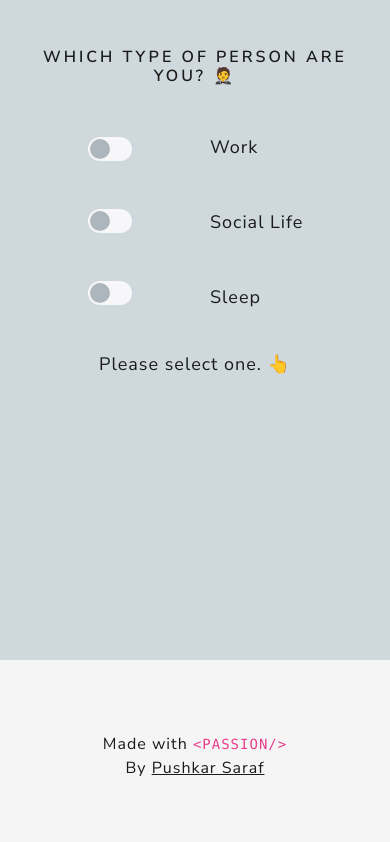
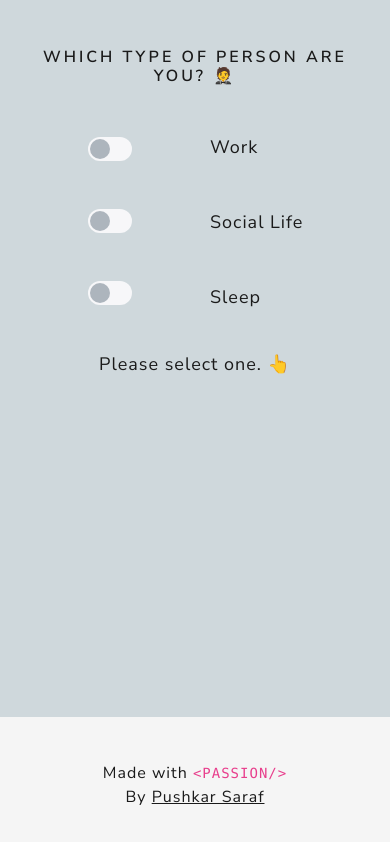
Before and after one commit to SarafPushkar0796/Person-Type, a plain HTML site: page index.html in a window 390 px wide. Drawn offline with nearby package versions, Linux system fonts and the light colour scheme.

Commit message:
Footer update

```diff
--- a/index.html
+++ b/index.html
@@ -34,7 +34,6 @@
         .custom-switch.custom-switch-md .custom-control-input:checked ~ .custom-control-label::after {
             transform: translateX(calc(1.5rem - 0.25rem));
         }
-        footer{width: 100%;position: absolute; bottom: 0;}
         #pushkar{font-size: 16px;}
     }
 </style>
@@ -71,7 +70,7 @@
             </div>
         </div>
     </div>
-    <footer class="py-5" style="padding: 10%;background-color: #f5f5f5;">
+    <footer class="fixed-bottom" style="width: 100%;padding: 5%;background-color: #f5f5f5;">
         <div class="row">
             <div class="col">
                     <p class="mt-4 text-center" id="pushkar">
```
